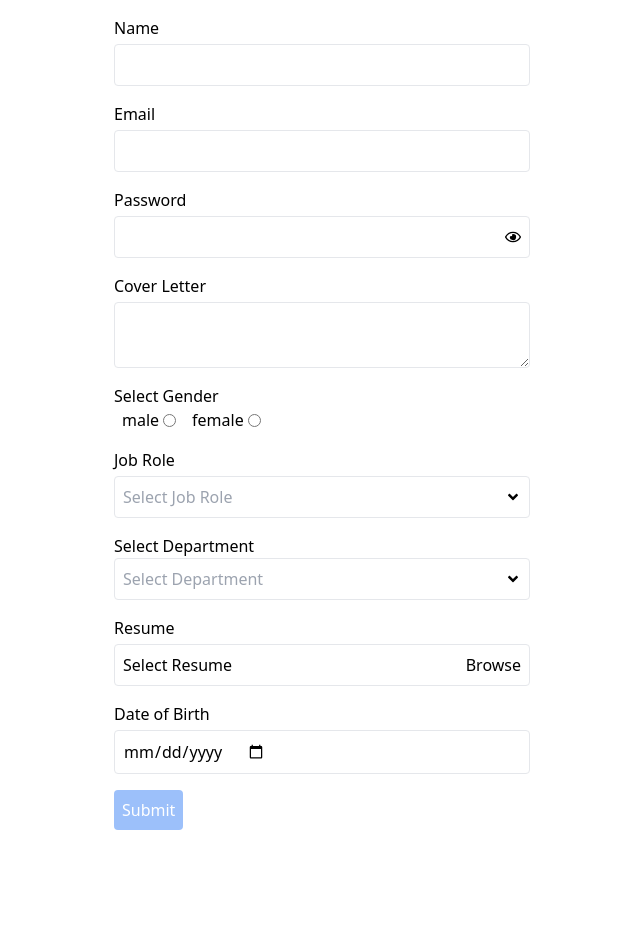
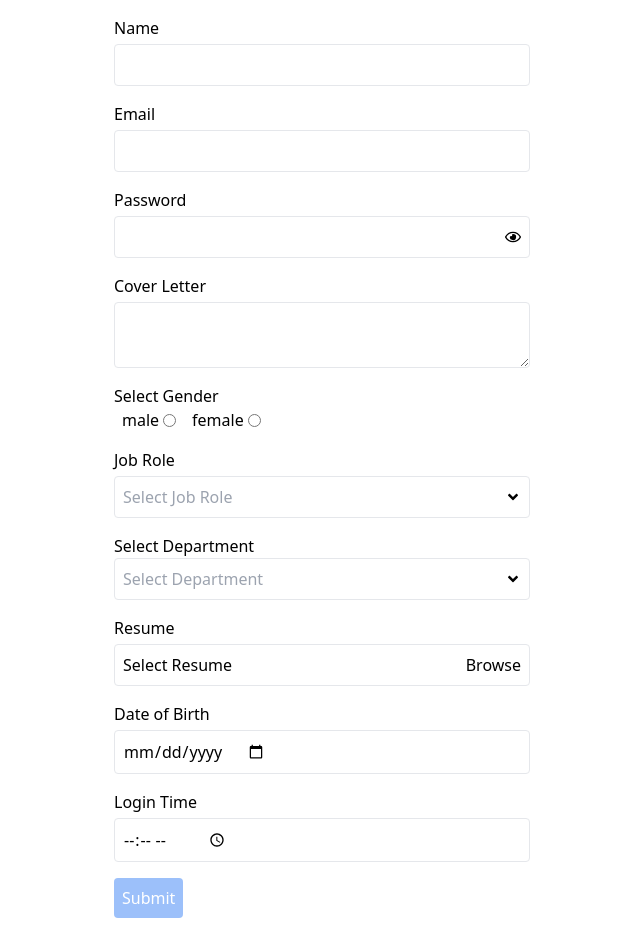
Before and after one commit to Lordhacker756/formx, a React (Vite) app: page / in a window 1280 px wide. Shown: the whole page, without its empty margins (318-958 px from the left). Before the commit the page ends 846 px from the top, so only its background shows below. Built offline with nearby package versions, Linux system fonts and the light colour scheme.

Commit message:
feat: add TimePicker component

```diff
--- a/src/App.tsx
+++ b/src/App.tsx
@@ -8,6 +8,7 @@ import Select from "./components/Select";
 import SearchableDropdown from "./components/SearchableDropdown";
 import FilePicker from "./components/FilePicker";
 import DatePicker from "./components/DatePicker";
+import TimePicker from "./components/TimePicker";
 
 const App = () => {
   const { values, errors, handleChange, handleBlur, hasErrors } =
@@ -21,7 +22,7 @@ const App = () => {
       department: "",
       resume: "",
       dateOfBirth: "",
-      time: "",
+      loginTime: "",
     });
 
   const handleSubmit = (e: React.FormEvent) => {
@@ -133,6 +134,15 @@ const App = () => {
         onChange={handleChange}
       />
 
+      <TimePicker
+        name="loginTime"
+        label="Login Time"
+        error={errors.loginTime}
+        value={values.loginTime}
+        onBlur={handleBlur}
+        onChange={handleChange}
+      />
+
       <SubmitButton disabled={hasErrors()} />
     </form>
   );
--- a/src/components/SearchableDropdown.tsx
+++ b/src/components/SearchableDropdown.tsx
@@ -2,6 +2,7 @@ import { useEffect, useState } from "react";
 import { validationSchemas } from "../utils/validationSchemas";
 import { FaAngleDown } from "react-icons/fa";
 import clsx from "clsx";
+import useDebounce from "../hooks/useDebounce";
 
 interface SearchableDropdownProps {
   name: string;
@@ -39,9 +40,13 @@ const SearchableDropdown: React.FC<SearchableDropdownProps> = ({
   }, [showDropdown]);
 
   const handleSearch = (searchKey: string) => {
-    setFilteredOptions(
-      options.filter((_) => _?.toLowerCase()?.includes(searchKey.toLowerCase()))
-    );
+    useDebounce(() => {
+      setFilteredOptions(
+        options.filter((_) =>
+          _?.toLowerCase()?.includes(searchKey.toLowerCase())
+        )
+      );
+    })();
   };
 
   return (
--- a/src/components/TimePicker.tsx
+++ b/src/components/TimePicker.tsx
@@ -0,0 +1,49 @@
+import { validationSchemas } from "../utils/validationSchemas";
+
+interface TimePickerProps {
+  name: string;
+  value: string;
+  error: string | null;
+  onChange: (name: string, value: string) => void;
+  onBlur: (
+    name: string,
+    value: string,
+    validate: (value: string) => string | null
+  ) => void;
+  label: string;
+}
+
+const TimePicker: React.FC<TimePickerProps> = ({
+  name,
+  value,
+  error,
+  onChange,
+  onBlur,
+  label,
+}) => {
+  return (
+    <div className={"flex flex-col"}>
+      <label className="mb-1" htmlFor={name}>
+        {label}
+      </label>
+      <div
+        className={`border p-2 rounded flex flex-row justify-between items-center hover:cursor-pointer ${
+          error ? "border-red-500" : ""
+        }`}
+        id={name}
+      >
+        <input
+          type="time"
+          name={name}
+          id={name}
+          onChange={(e) => {
+            onChange(name, e.target.value);
+          }}
+          onBlur={() => onBlur(name, value, validationSchemas["time"])}
+        />
+      </div>
+    </div>
+  );
+};
+
+export default TimePicker;
--- a/src/hooks/useDebounce.ts
+++ b/src/hooks/useDebounce.ts
@@ -0,0 +1,18 @@
+import { useRef } from "react";
+
+const useDebounce = (callback: (...args: any[]) => void) => {
+    const timer = useRef<null | NodeJS.Timeout>(null);
+
+    return (...args: any[]) => {
+        if (timer.current) {
+            clearInterval(timer.current);
+        }
+
+        timer.current = setTimeout(() => {
+            callback();
+        }, 300);
+
+    }
+}
+
+export default useDebounce;
```
